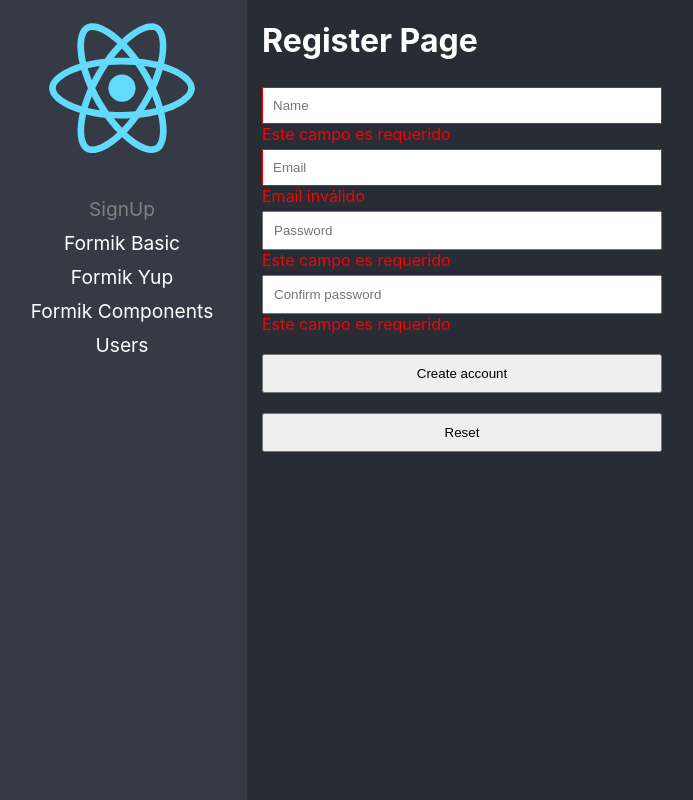
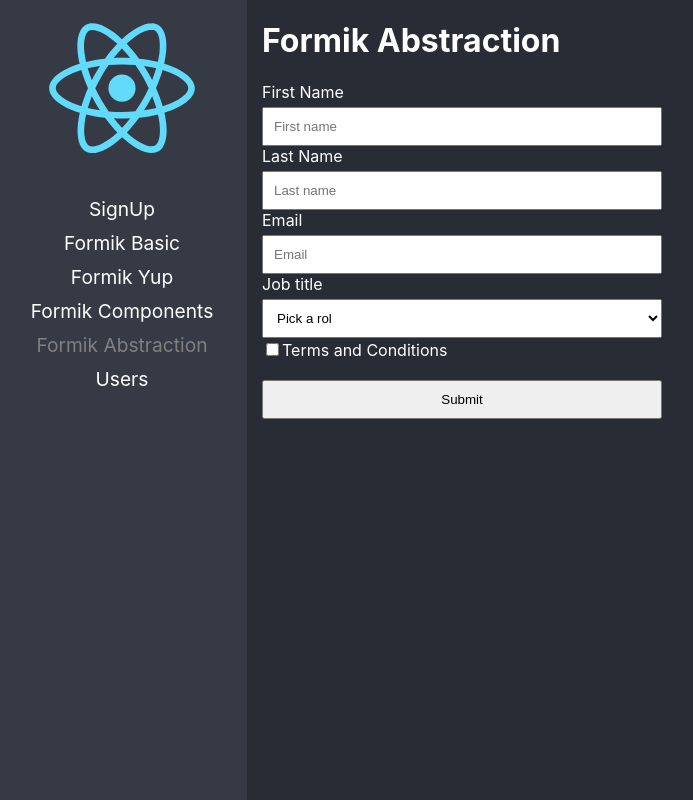
Before and after one commit to jcmurciap/react-forms, a React (Create React App) app: page /formik-abstraction in a window 1280 px wide. Before the commit this address led to /register. Shown: the whole page, without its empty margins (3-696 px from the left). Built offline with nearby package versions, Linux system fonts and the light colour scheme.

Commit message:
Chore: Added useField using abstraction

```diff
--- /dev/null
+++ b/src/components/MyTextInput.tsx
@@ -0,0 +1,29 @@
+import {useField} from "formik";
+
+interface Props {
+    label: string;
+    name: string;
+    type?: 'text' | 'email' | 'password';
+    placeholder?: string;
+    [x: string]: any;
+}
+
+const MyTextInput = ({label, ...props}: Props) => {
+
+    const [field, meta] = useField(props);
+    console.log(field, 'field');
+
+    return (
+        <>
+            <label htmlFor={props.id || props.name}>{label}</label>
+            <input className="text-input" {...field} {...props}/>
+            {
+                meta.touched && meta.error && (
+                    <span className="error">{meta.error}</span>
+                )
+            }
+        </>
+    )
+}
+
+export default MyTextInput;
--- /dev/null
+++ b/src/forms/pages/FormikAbstraction.tsx
@@ -0,0 +1,75 @@
+import '../styles/styles.css';
+import {Formik, Field, Form, ErrorMessage} from "formik";
+import * as Yup from "yup";
+import MyTextInput from "../../components/MyTextInput";
+
+const FormikAbstraction = () => {
+
+    return (
+        <div>
+            <h1>Formik Abstraction</h1>
+            <Formik
+                initialValues={{
+                    firstName: '',
+                    lastName: '',
+                    email: '',
+                    terms: false,
+                    jobType: '',
+                }}
+                onSubmit={(values) => {
+                    console.log(values)
+                }}
+                validationSchema={Yup.object({
+                    firstName: Yup.string().max(15, 'Must be 15 characters or less').required('Required'),
+                    lastName: Yup.string().max(15, 'Must be 15 characters or less').required('Required'),
+                    email: Yup.string().required().email('Invalid email'),
+                    terms: Yup.boolean().oneOf([true], 'This field is required'),
+                    jobType: Yup.string().required().notOneOf(["Manager"], "This option isn´t valid")
+                })}
+            >
+                {
+                    (formik) => (
+                        <Form noValidate>
+                            <MyTextInput
+                                name="firstName"
+                                label="First Name"
+                                placeholder="First name"
+                            />
+                            <MyTextInput
+                                name="lastName"
+                                label="Last Name"
+                                placeholder="Last name"
+                            />
+                            <MyTextInput
+                                name="email"
+                                label="Email"
+                                placeholder="Email"
+                                type="email"
+                            />
+
+                            <label htmlFor="jobType">Job title</label>
+                            <Field name="jobType" as="select">
+                                <option value="">Pick a rol</option>
+                                <option value="Developer">Developer</option>
+                                <option value="Designer">Designer</option>
+                                <option value="Manager">Manager</option>
+                                <option value="CTO">CTO</option>
+                            </Field>
+                            <ErrorMessage name="jobType" component="span"/>
+
+                            <label>
+                                <Field name="terms" type="checkbox"/>
+                                Terms and Conditions
+                            </label>
+                            <ErrorMessage name="terms" component="span"/>
+
+                            <button type="submit">Submit</button>
+                        </Form>
+                    )
+                }
+            </Formik>
+        </div>
+    )
+}
+
+export default FormikAbstraction;
--- a/src/routes/Navigation.tsx
+++ b/src/routes/Navigation.tsx
@@ -4,6 +4,7 @@
 import FormikBasicPage from "../forms/pages/FormikBasicPage";
 import FormikYupPage from "../forms/pages/FormikYupPage";
 import FormikComponents from "../forms/pages/FormikComponents";
+import FormikAbstraction from "../forms/pages/FormikAbstraction";
 
 export const Navigation = () => {
     return (
@@ -25,16 +26,20 @@
                             <NavLink to="/formik-components" className={({isActive}) => isActive ? 'nav-active' : ''}>Formik Components</NavLink>
                         </li>
                         <li>
+                            <NavLink to="/formik-abstraction" className={({isActive}) => isActive ? 'nav-active' : ''}>Formik Abstraction</NavLink>
+                        </li>
+                        <li>
                             <NavLink to="/users" className={({isActive}) => isActive ? 'nav-active' : ''}>Users</NavLink>
                         </li>
                     </ul>
                 </nav>
                 <Routes>
-                    <Route path="formik-basic" element={<FormikBasicPage />} />
-                    <Route path="users" element={<h1>Users</h1>} />
-                    <Route path="register" element={<RegisterPage />} />
-                    <Route path="formik-yup" element={<FormikYupPage />} />
-                    <Route path="formik-components" element={<FormikComponents />} />
+                    <Route path="formik-basic" element={<FormikBasicPage/>}/>
+                    <Route path="users" element={<h1>Users</h1>}/>
+                    <Route path="register" element={<RegisterPage/>}/>
+                    <Route path="formik-yup" element={<FormikYupPage/>}/>
+                    <Route path="formik-components" element={<FormikComponents/>}/>
+                    <Route path="formik-abstraction" element={<FormikAbstraction/>}/>
 
                     {/*Rutas no validas*/}
                     <Route path={"/*"} element={<Navigate to="/register" replace/>} />
```
